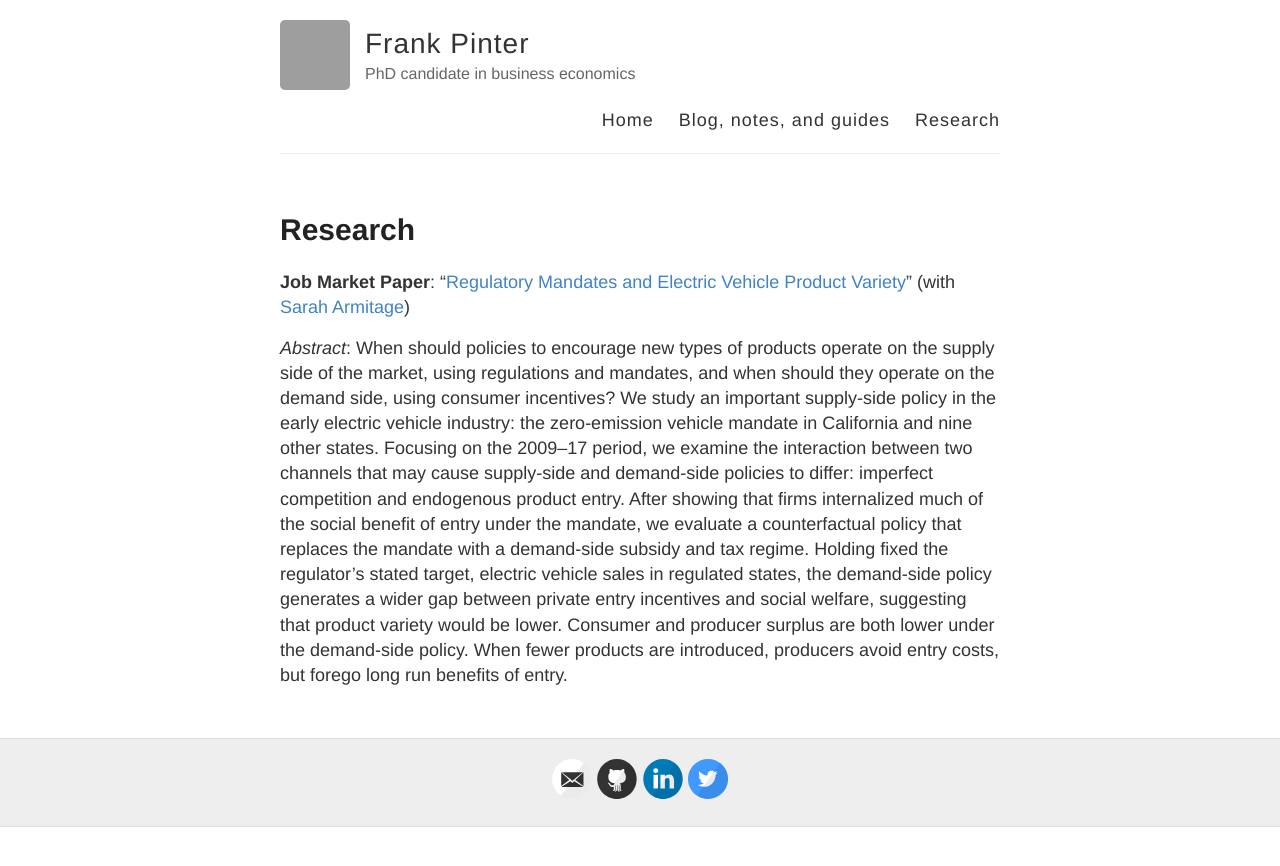
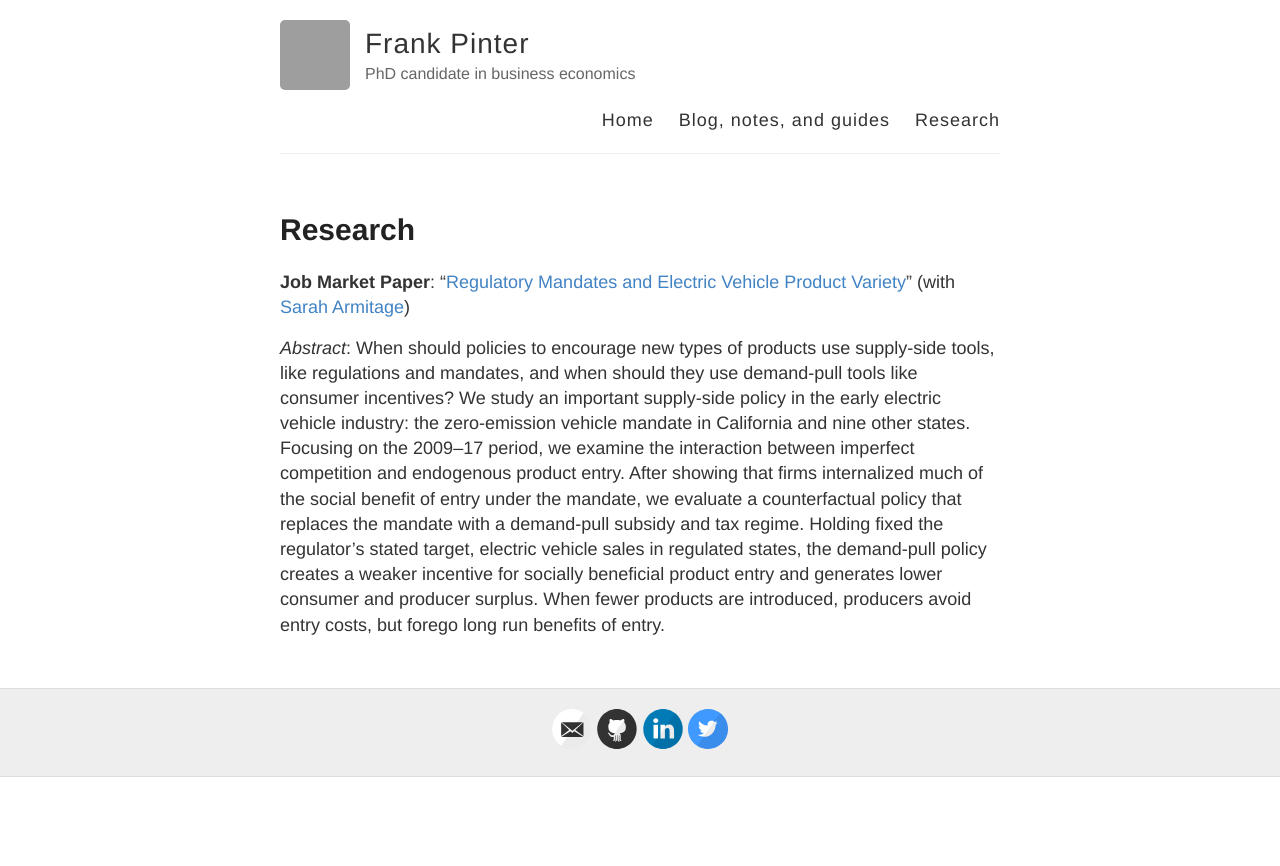
Before and after one commit to fpinter/fpinter.github.io, a Jekyll site: the page built from research.md, in a window 1280 px wide. Shown: the top 866 px of the page. Built offline with Jekyll 4.4.1, drawn with Linux system fonts in a browser that asks for light colours; grey boxes are pictures that could not be loaded.

Commit message:
update JMP

```diff
--- a/research.md
+++ b/research.md
@@ -5,4 +5,4 @@ title: Research
 
 **Job Market Paper**: "[Regulatory Mandates and Electric Vehicle Product Variety](https://www.frankpinter.com/Pinter_JMP.pdf)" (with [Sarah Armitage](https://scholar.harvard.edu/sarmitage))
 
-*Abstract*: When should policies to encourage new types of products operate on the supply side of the market, using regulations and mandates, and when should they operate on the demand side, using consumer incentives? We study an important supply-side policy in the early electric vehicle industry: the zero-emission vehicle mandate in California and nine other states. Focusing on the 2009--17 period, we examine the interaction between two channels that may cause supply-side and demand-side policies to differ: imperfect competition and endogenous product entry. After showing that firms internalized much of the social benefit of entry under the mandate, we evaluate a counterfactual policy that replaces the mandate with a demand-side subsidy and tax regime. Holding fixed the regulator's stated target, electric vehicle sales in regulated states, the demand-side policy generates a wider gap between private entry incentives and social welfare, suggesting that product variety would be lower. Consumer and producer surplus are both lower under the demand-side policy. When fewer products are introduced, producers avoid entry costs, but forego long run benefits of entry.
+*Abstract*: When should policies to encourage new types of products use supply-side tools, like regulations and mandates, and when should they use demand-pull tools like consumer incentives? We study an important supply-side policy in the early electric vehicle industry: the zero-emission vehicle mandate in California and nine other states. Focusing on the 2009--17 period, we examine the interaction between imperfect competition and endogenous product entry. After showing that firms internalized much of the social benefit of entry under the mandate, we evaluate a counterfactual policy that replaces the mandate with a demand-pull subsidy and tax regime. Holding fixed the regulator's stated target, electric vehicle sales in regulated states, the demand-pull policy creates a weaker incentive for socially beneficial product entry and generates lower consumer and producer surplus. When fewer products are introduced, producers avoid entry costs, but forego long run benefits of entry.
```
Also changed, not shown: 2 other files.
